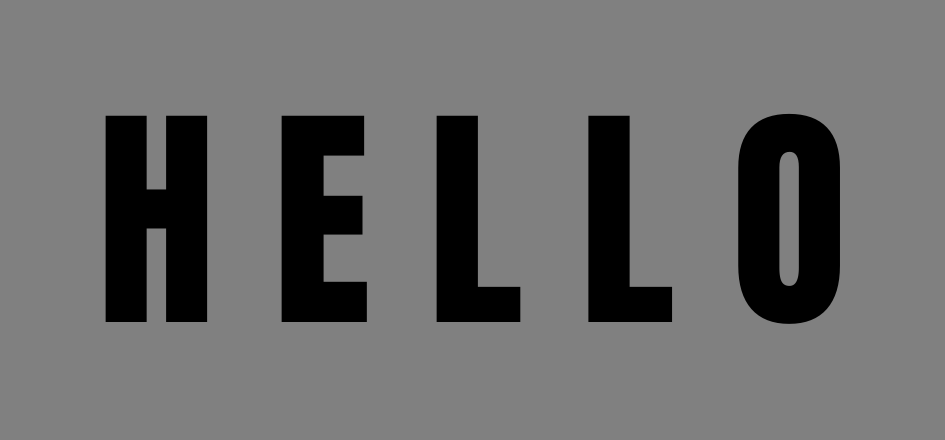
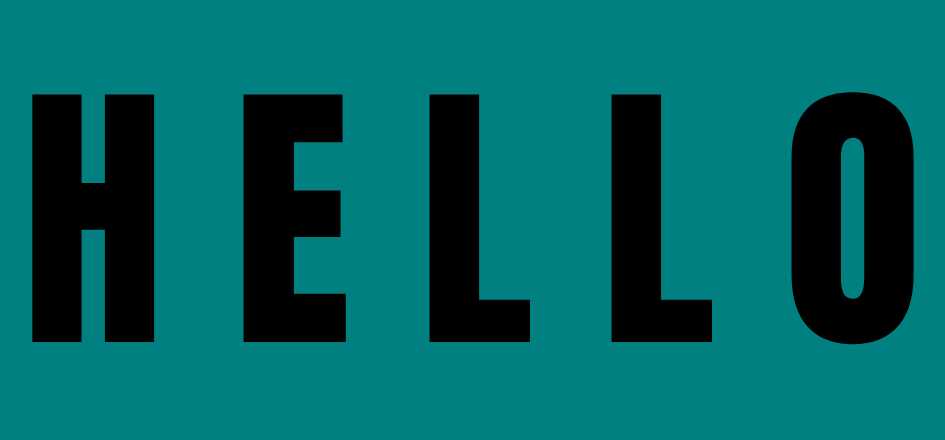
Before and after one commit to BishopKrout/Bootcamp, a plain HTML site: page index.html in a window 1280 px wide. Shown: the part 188-628 px from the top of the page, without its empty margins (168-1113 px from the left). Drawn offline with Linux system fonts and the light colour scheme.

Commit message:
tweak css

```diff
--- a/app.css
+++ b/app.css
@@ -3,11 +3,11 @@ body {
     justify-content: center;
     align-items: center;
     height: 100vh;
-    background-color: grey;
+    background-color: teal;
 }
 
 h1 {
-    font-size: 15rem;
+    font-size: 18rem;
     font-family: Impact, Haettenschweiler, 'Arial Narrow Bold', sans-serif;
 }
 
```
